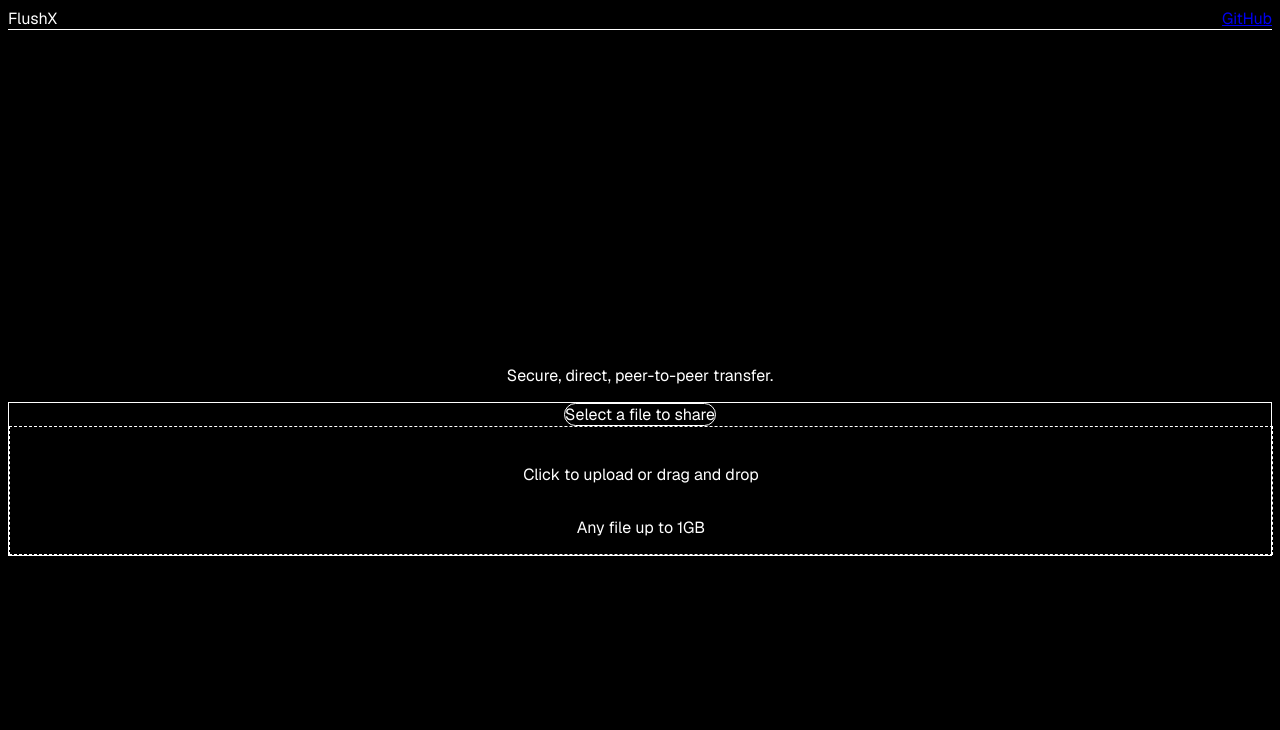
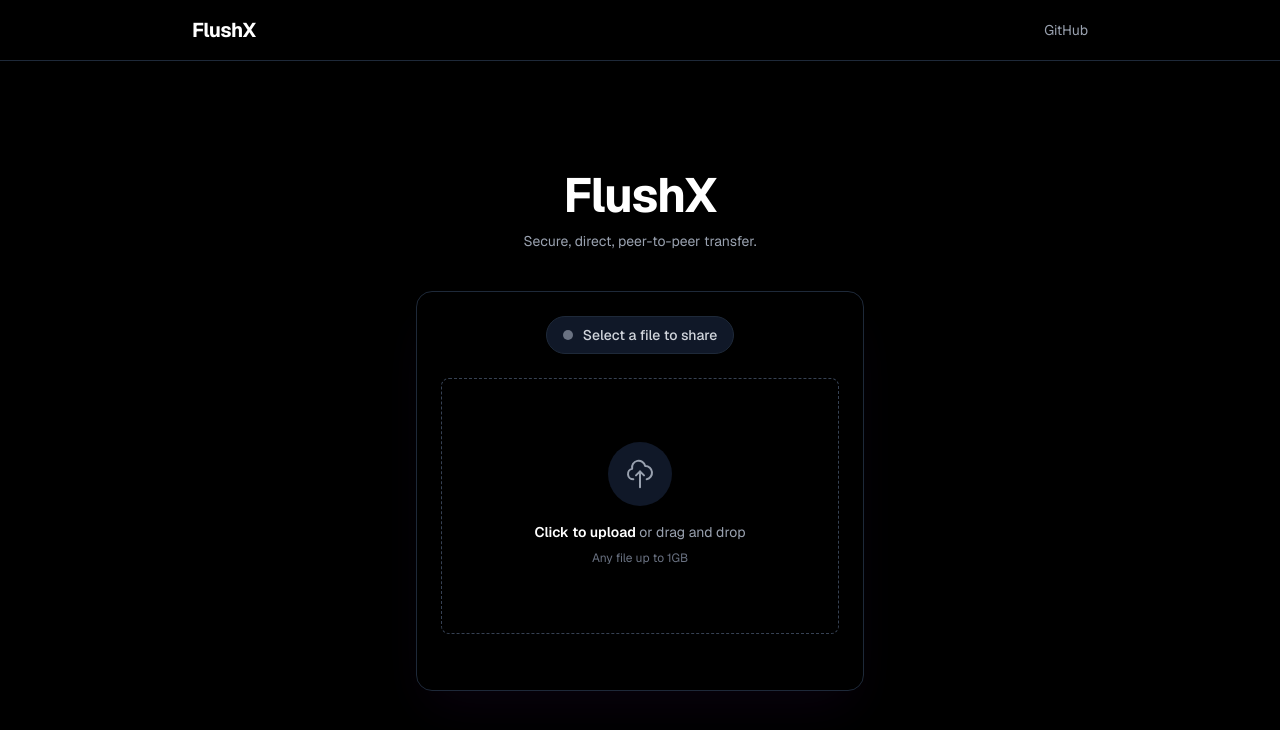
Before and after one commit to iamanishx/flushx, a Next.js app: page / in a window 1280 px wide. Shown: the top 730 px of the page. Built offline with nearby package versions, Linux system fonts and the light colour scheme.

Commit message:
init
Signed-off-by: iamanishx <manishbiswal754@gmail.com>

```diff
--- a/app/globals.css
+++ b/app/globals.css
@@ -1,6 +1,4 @@
-@tailwind base;
-@tailwind components;
-@tailwind utilities;
+@import "tailwindcss";
 
 :root {
   --foreground-rgb: 255, 255, 255;
@@ -10,12 +8,9 @@
 
 body {
   color: rgb(var(--foreground-rgb));
-  background: linear-gradient(
-      to bottom,
+  background: linear-gradient(to bottom,
       transparent,
-      rgb(var(--background-end-rgb))
-    )
-    rgb(var(--background-start-rgb));
+      rgb(var(--background-end-rgb))) rgb(var(--background-start-rgb));
   font-family: var(--font-geist-sans), system-ui, sans-serif;
 }
 
--- a/app/layout.tsx
+++ b/app/layout.tsx
@@ -32,7 +32,7 @@ export default function RootLayout({
             <div className="flex items-center gap-2">
               <span className="font-bold text-xl tracking-tight">FlushX</span>
             </div>
-            <a href="https://github.com" target="_blank" rel="noopener noreferrer" className="text-gray-400 hover:text-white transition-colors text-sm">
+            <a href="https://github.com/iamanishx/flushx" target="_blank" rel="noopener noreferrer" className="text-gray-400 hover:text-white transition-colors text-sm">
               GitHub
             </a>
           </div>
--- a/app/page.tsx
+++ b/app/page.tsx
@@ -104,10 +104,10 @@ export default function Home() {
   return (
     <div className="w-full max-w-md mx-auto">
       <div className="text-center mb-10">
-        <h1 className="text-4xl font-bold tracking-tight mb-2 bg-gradient-to-b from-white to-gray-400 bg-clip-text text-transparent">
+        <h1 className="text-5xl font-bold tracking-tight mb-3 text-white">
           FlushX
         </h1>
-        <p className="text-gray-500">
+        <p className="text-gray-400 text-sm">
           Secure, direct, peer-to-peer transfer.
         </p>
       </div>
--- a/app/share/[roomId]/page.tsx
+++ b/app/share/[roomId]/page.tsx
@@ -91,10 +91,10 @@ export default function ReceivePage({ params }: { params: Promise<{ roomId: stri
     return (
         <div className="w-full max-w-md mx-auto">
             <div className="text-center mb-10">
-                <h1 className="text-4xl font-bold tracking-tight mb-2 bg-gradient-to-b from-white to-gray-400 bg-clip-text text-transparent">
+                <h1 className="text-5xl font-bold tracking-tight mb-3 text-white">
                     Receive File
                 </h1>
-                <p className="text-gray-500">
+                <p className="text-gray-400 text-sm">
                     Secure, direct, peer-to-peer transfer.
                 </p>
             </div>
```
